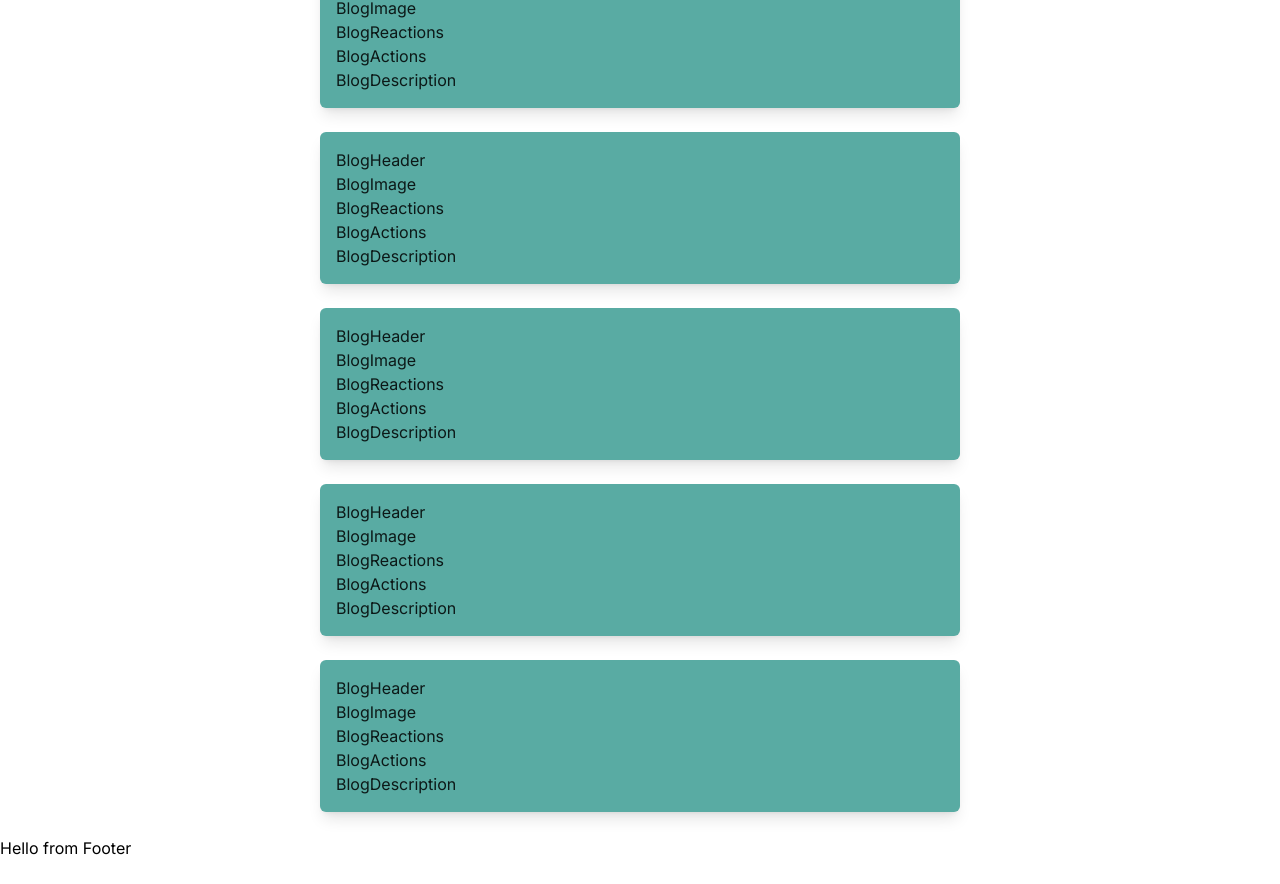
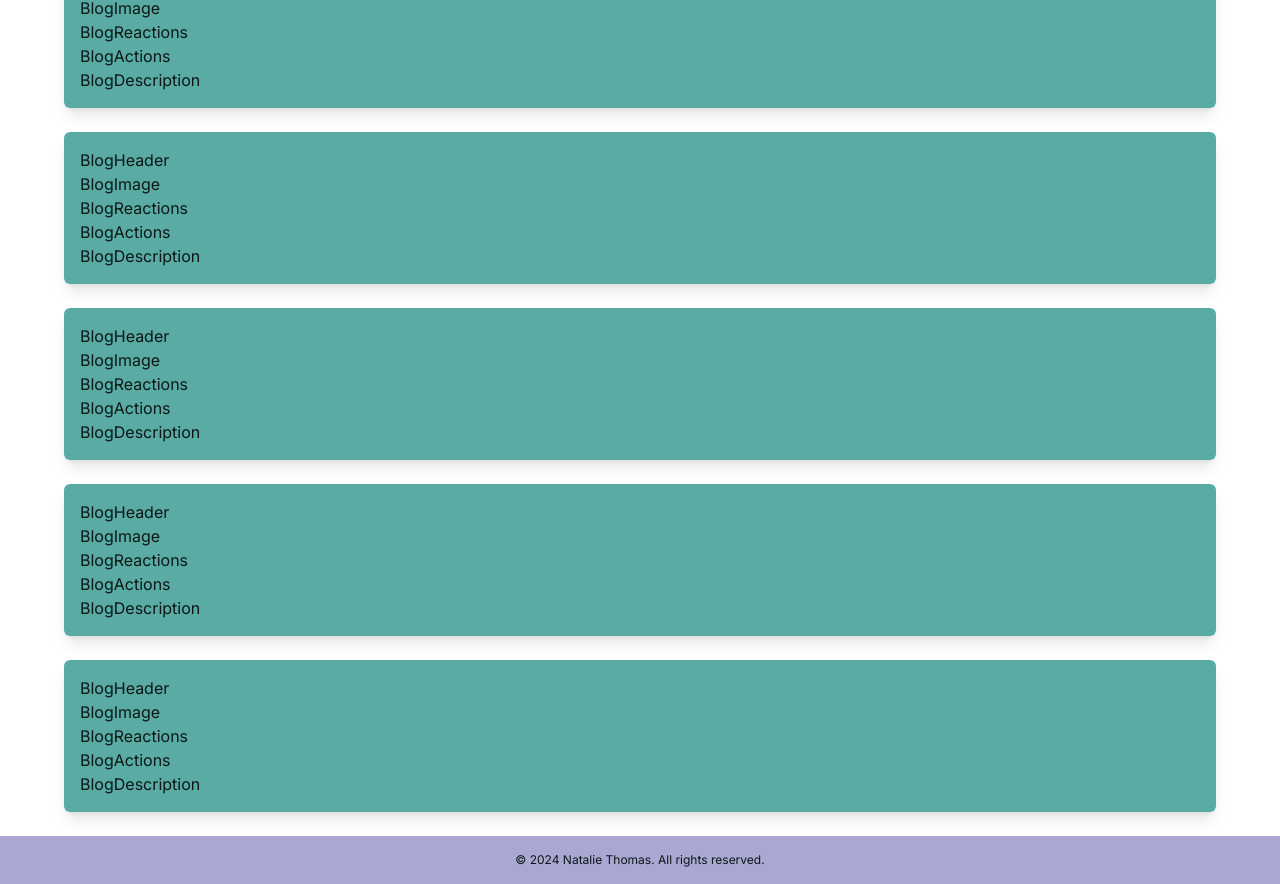
Before and after one commit to BenJohnsonFullStack/natalie-blog, a Next.js app: page / in a window 1280 px wide. Shown: the part 318-1202 px from the top of the page. Before the commit the page ends 1178 px from the top, so only its background shows below. Built offline with nearby package versions, Linux system fonts and the light colour scheme.

Commit message:
copyright and basic footer

```diff
--- /dev/null
+++ b/src/app/ui/Copyright.jsx
@@ -0,0 +1,7 @@
+export const Copyright = () => {
+  return (
+    <p className="text-text text-xs text-center">
+      &copy; {new Date().getFullYear()} Natalie Thomas. All rights reserved.
+    </p>
+  );
+};
--- a/src/app/ui/Footer.jsx
+++ b/src/app/ui/Footer.jsx
@@ -1,3 +1,9 @@
+import { Copyright } from ".";
+
 export const Footer = () => {
-  return <div>Hello from Footer</div>;
+  return (
+    <footer className="bg-secondary py-4">
+      <Copyright />
+    </footer>
+  );
 };
--- a/src/app/ui/Header.jsx
+++ b/src/app/ui/Header.jsx
@@ -2,14 +2,13 @@ import { Logo } from ".";
 
 export const Header = () => {
   return (
-    <section>
-      <div className="flex gap-2 items-center pl-4 py-4 bg-secondary">
-        <div className="w-12">
-          <Logo />
-        </div>
-        <p className="font-oregano text-lg text-text">A Blog by Natalie</p>
+    <header className="flex gap-2 items-center pl-4 py-4 bg-secondary">
+      <div className="w-12">
+        <Logo />
       </div>
+      <p className="font-oregano text-lg text-text">A Blog by Natalie</p>
+
       {/* <Nav /> */}
-    </section>
+    </header>
   );
 };
--- a/src/app/ui/blog/BlogCard.jsx
+++ b/src/app/ui/blog/BlogCard.jsx
@@ -8,7 +8,7 @@ import {
 
 export const BlogCard = () => {
   return (
-    <div className="bg-primary text-text shadow-lg p-4 rounded-md w-1/2 mx-auto my-6">
+    <div className="bg-primary text-text shadow-lg p-4 rounded-md w-[90%] mx-auto my-6">
       <BlogHeader />
       <BlogImage />
       <BlogReactions />
--- a/src/app/ui/index.js
+++ b/src/app/ui/index.js
@@ -1,6 +1,7 @@
 import { Blogs } from "./Blogs";
+import { Copyright } from "./Copyright";
 import { Footer } from "./Footer";
 import { Header } from "./Header";
 import { Logo } from "./Logo";
 
-export { Blogs, Footer, Header, Logo };
+export { Blogs, Copyright, Footer, Header, Logo };
```
Also changed, not shown: src/assets/svg/nat-logo-01.svg (deleted).
